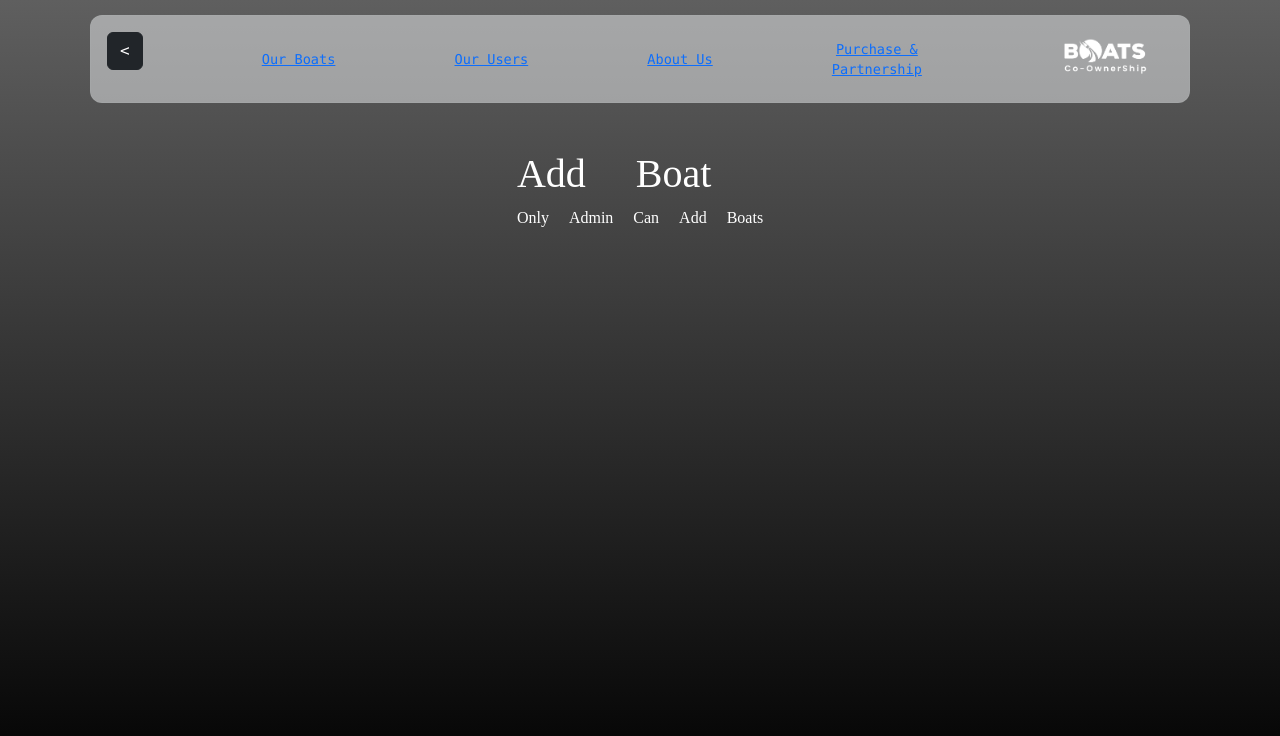
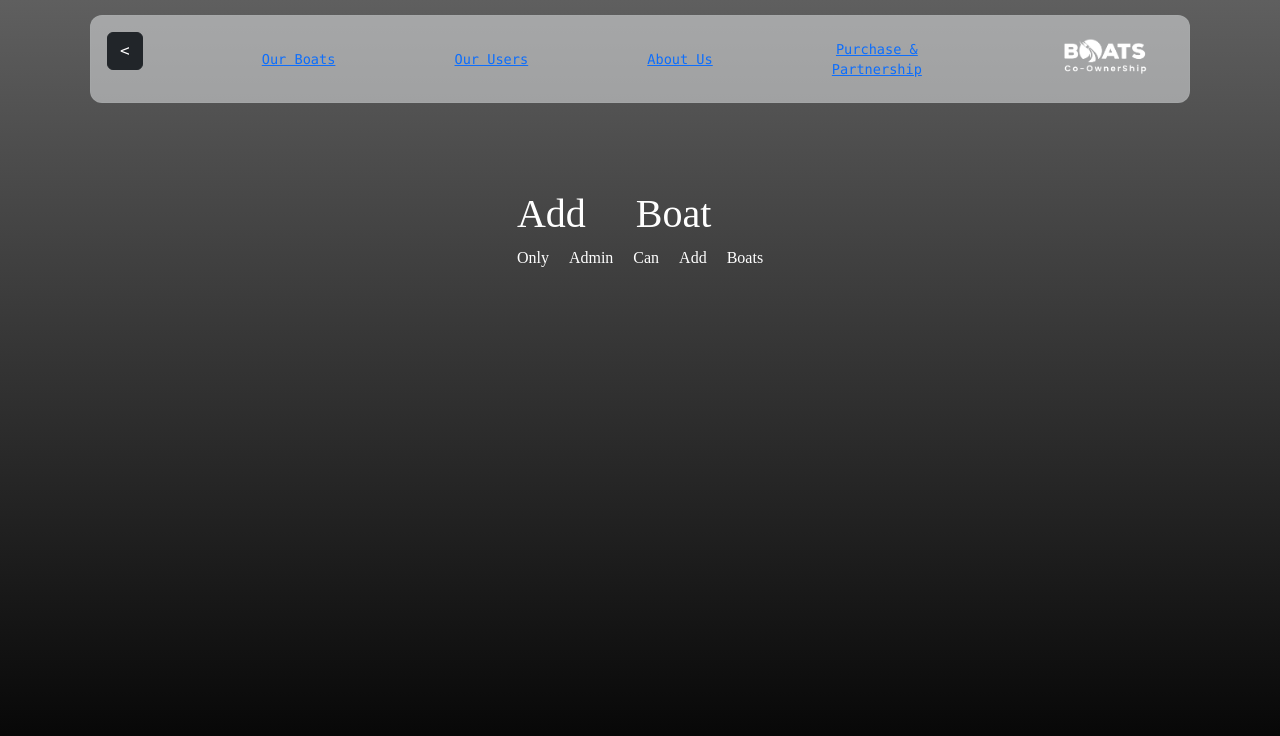
Before and after one commit to SakshamWebTeasor/Boats-Ownership, a Next.js app: page /AddBoat in a window 1280 px wide. Shown: the top 736 px of the page. Built offline with nearby package versions, Linux system fonts and the light colour scheme.

Commit message:
top on register & addboat set to 150 -> 190px

```diff
--- a/styles/Register.module.css
+++ b/styles/Register.module.css
@@ -39,6 +39,6 @@
 }
 
 .bodyDiv {
-  top: 150px;
+  top: 190px;
   position: fixed;
 }
```
